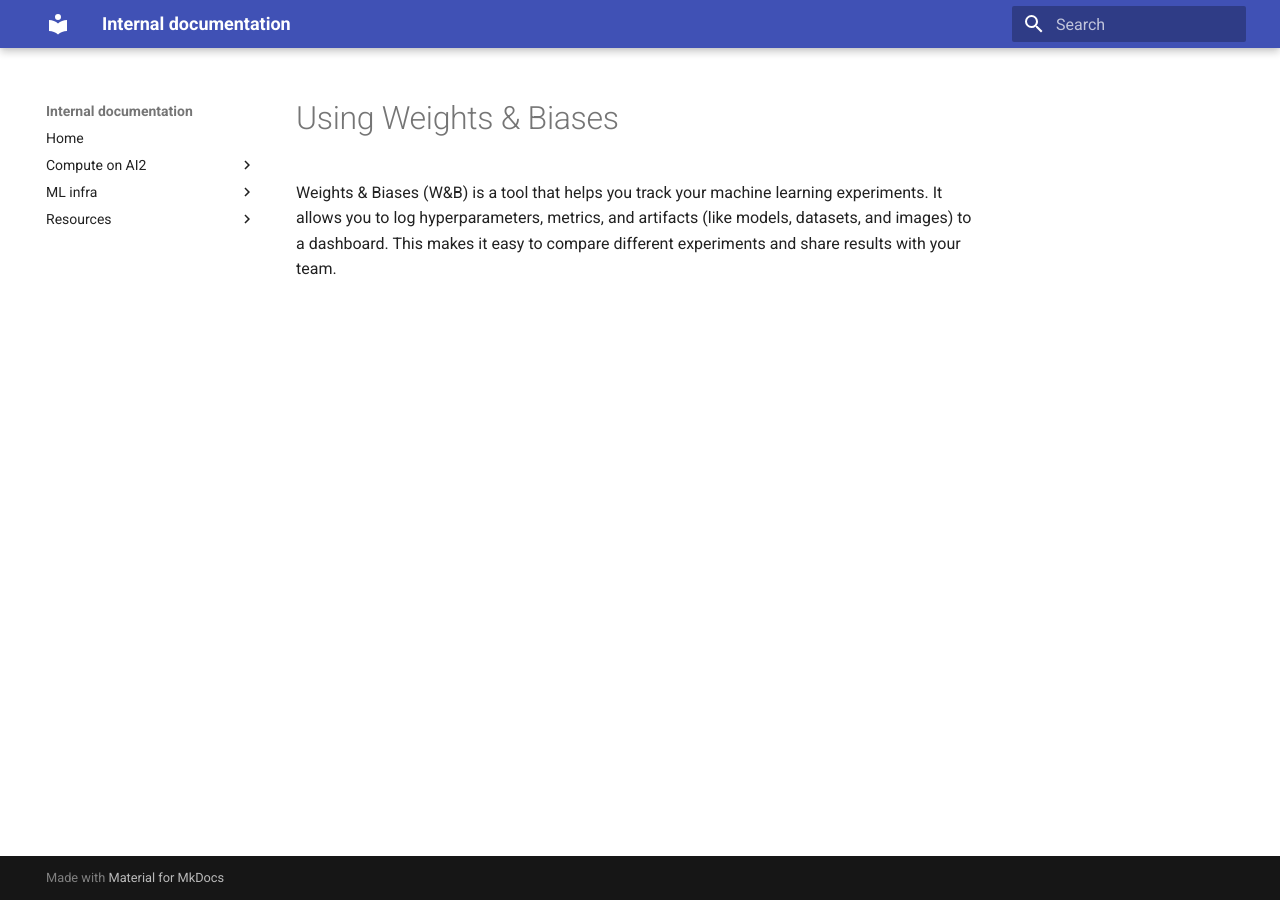
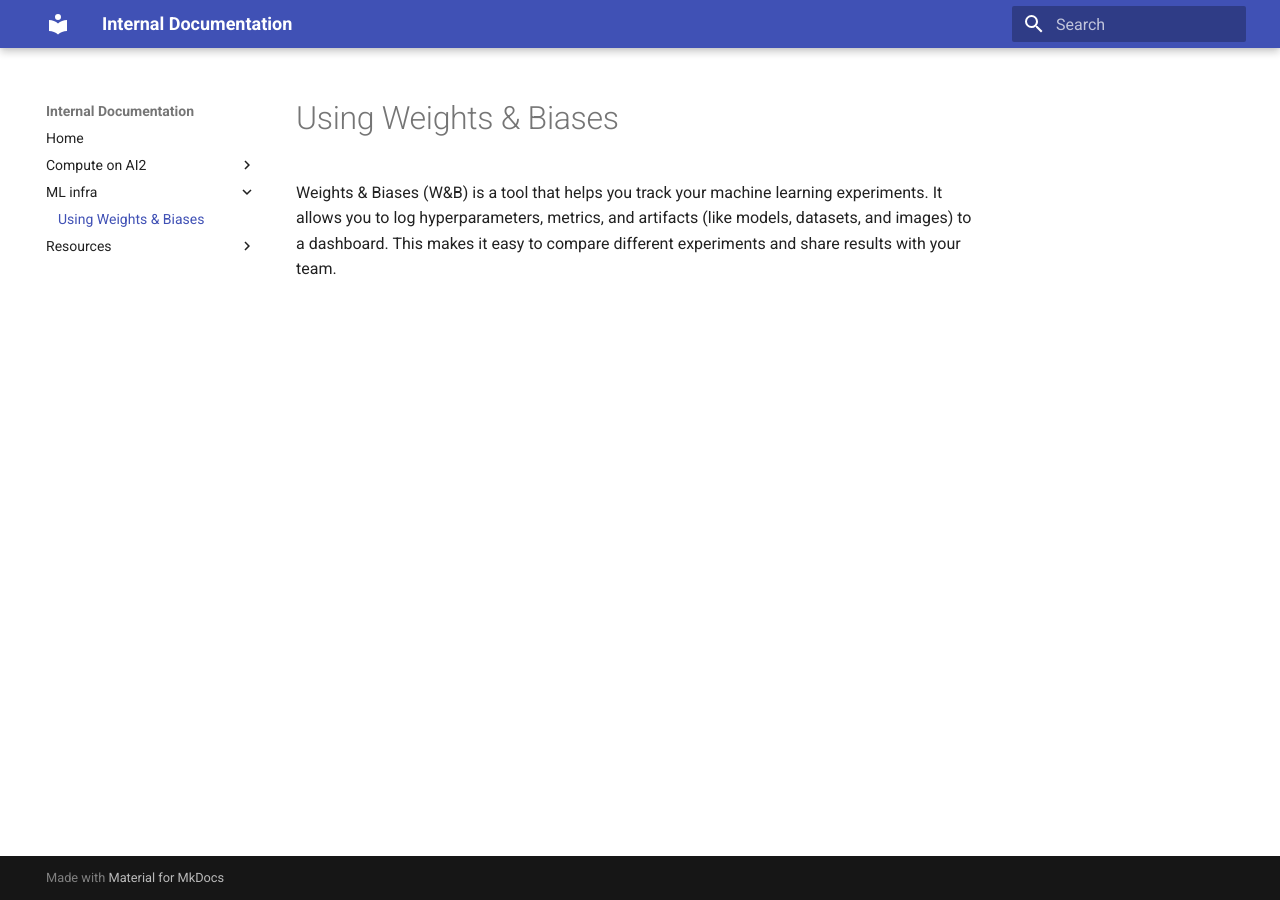
Before and after one commit to kzkedzierska/internal_docs, an MkDocs documentation site: the page built from docs/ml-infra/1-using-wandb.md, in a window 1280 px wide. Built offline with MkDocs 1.6.1 and Material for MkDocs 9.7.7, drawn with Linux system fonts in a browser that asks for light colours; some of the changed lines change nothing that is shown.

Commit message:
:bug: fixing the mkdocs yaml

```diff
--- a/mkdocs.yml
+++ b/mkdocs.yml
@@ -1,14 +1,15 @@
-site_name: Internal documentation
+site_name: Internal Documentation
 nav:
   - Home: index.md
   - Compute on AI2:
-      - 1. [Pre-requisites](compute-on-ai2/1-pre-requisites.md)
-      - 2. [Getting started](compute-on-ai2/2-getting-started.md)
-      - 3. [Running jobs](compute-on-ai2/3-running-jobs.md)
+      - Pre-requisites: compute-on-ai2/1-pre-requisites.md
+      - Getting started: compute-on-ai2/2-getting-started.md
+      - Running jobs: compute-on-ai2/3-running-jobs.md
   - ML infra:
-      - 1. [Using Weights & Biases](ml-infra/1-using-wandb.md)
+      - Using Weights & Biases: ml-infra/1-using-wandb.md
   - Resources:
-      - "[Beaker dashboard](https://beaker.allen.ai/)"
-      - "[Beaker documentation](https://beaker-docs.apps.allenai.org/)"
+      - Beaker dashboard: https://beaker.allen.ai/
+      - Beaker documentation: https://beaker-docs.apps.allenai.org/
 theme:
   name: material
+site_dir: site
```
